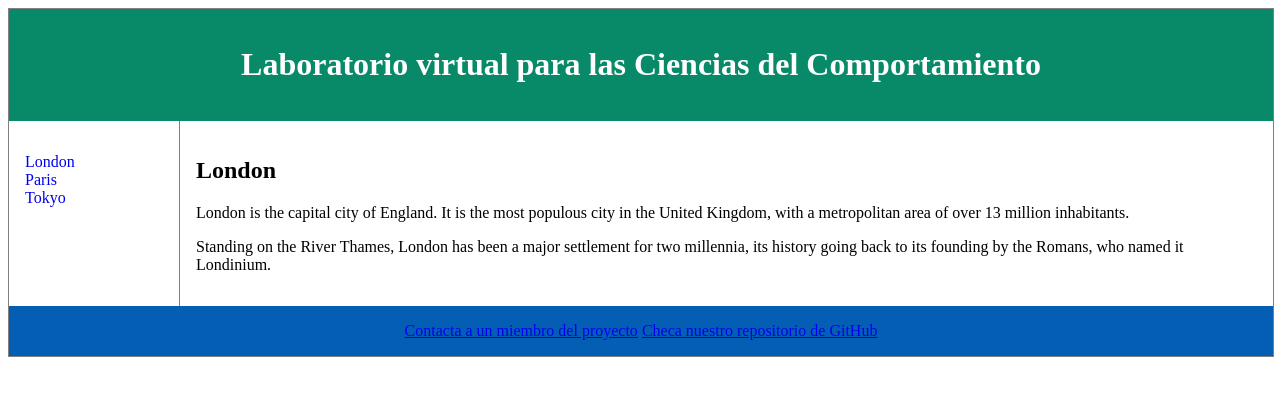
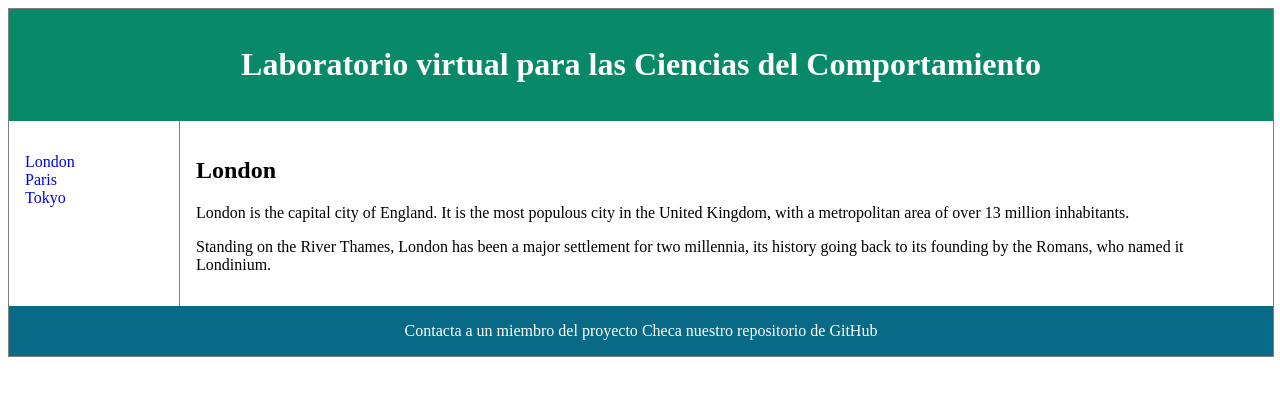
Before and after one commit to BouzasLab25/bouzaslab25.github.io, a Jekyll site: the page built from aboutPAPIME/index.html, in a window 1280 px wide. Shown: the top 396 px of the page. Built offline with Jekyll 4.4.1, drawn with Linux system fonts in a browser that asks for light colours.

Commit message:
Update papime.html

```diff
--- a/_layouts/papime.html
+++ b/_layouts/papime.html
@@ -19,7 +19,7 @@ header {
 footer {
     padding: 1em;
     color: white;
-    background-color: #045FB4;
+    background-color: #086A87;
     clear: left;
     text-align: center;
 }
@@ -34,6 +34,11 @@ nav {
 nav ul {
     list-style-type: none;
     padding: 0;
+}
+
+nav ul al {
+    text-decoration: none;
+    color: white;
 }
 
 nav ul a {
@@ -71,8 +76,8 @@ article {
 
 <footer>
 	<font color="white">
-	<a href="mailto:adrifelcha@gmail.com">Contacta a un miembro del proyecto</a>
-	<a href="https://github.com/BouzasLab25/PAPIME2016">Checa nuestro repositorio de GitHub</a>
+	<al href="mailto:adrifelcha@gmail.com">Contacta a un miembro del proyecto</al>
+	<al href="https://github.com/BouzasLab25/PAPIME2016">Checa nuestro repositorio de GitHub</al>
 	</font>
 </footer>
 
```
